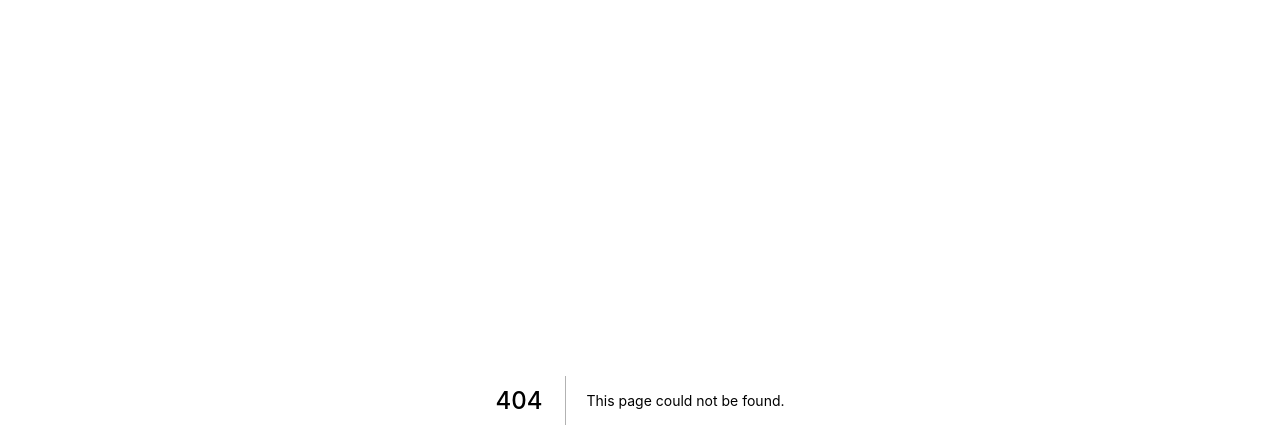
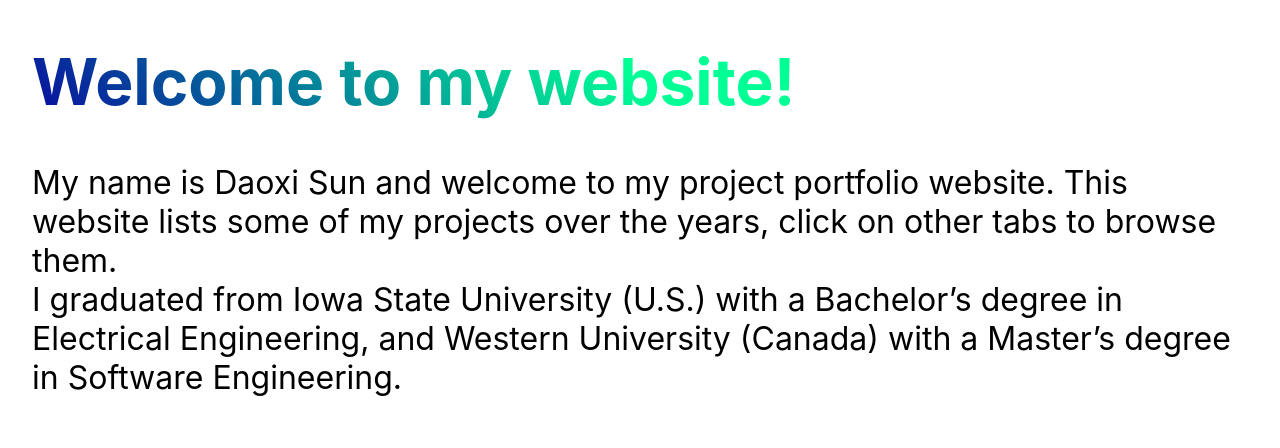
Before and after one commit to daoxi/personal-portfolio, a Next.js app: page /components/Introduction in a window 1280 px wide. Before the commit this address had no page. Shown: the top 448 px of the page. Built offline with nearby package versions, Linux system fonts and the light colour scheme.

Commit message:
homepage intro

```diff
--- /dev/null
+++ b/pages/components/Introduction.js
@@ -0,0 +1,20 @@
+/* intro component */
+import classes from "./Introduction.module.css";
+import Link from "next/link";
+
+function Introduction() {
+  return (
+    <div>
+      <h1 className={classes.title}>Welcome to my website!</h1>
+      <p className={classes.intro}>
+        My name is Daoxi Sun and welcome to my project portfolio website. ​This
+        website lists some of my projects over the years, click on other tabs to
+        browse them.
+        <br/>
+        I graduated from Iowa State University (U.S.) with a Bachelor’s degree in Electrical Engineering, and Western University (Canada) with a Master’s degree in Software Engineering.
+      </p>
+    </div>
+  );
+}
+
+export default Introduction;
--- /dev/null
+++ b/pages/components/Introduction.module.css
@@ -0,0 +1,19 @@
+.title {
+    /* gradient text */
+    font-size: 4rem;
+    background: -webkit-linear-gradient(45deg, #09009f, #00ff95 50%);
+    background-clip: text;
+    -webkit-text-fill-color: transparent;
+    padding-left: 2rem;
+    padding-right: 2rem;
+    padding-top: 0rem;
+    padding-bottom: 0rem;
+}
+
+.intro {
+    font-size: 2rem;
+    padding-left: 2rem;
+    padding-right: 2rem;
+    padding-top: 0rem;
+    padding-bottom: 0rem;
+}
--- a/pages/index.js
+++ b/pages/index.js
@@ -1,11 +1,12 @@
 /* the homepage */
 import MainNavigation from "./components/MainNavigation";
+import Introduction from "./components/Introduction";
 
 function HomePage() {
   return (
     <div>
       <MainNavigation></MainNavigation>
-      <h1>This is the home page.</h1>
+      <Introduction></Introduction>
     </div>
   );
 }
```
